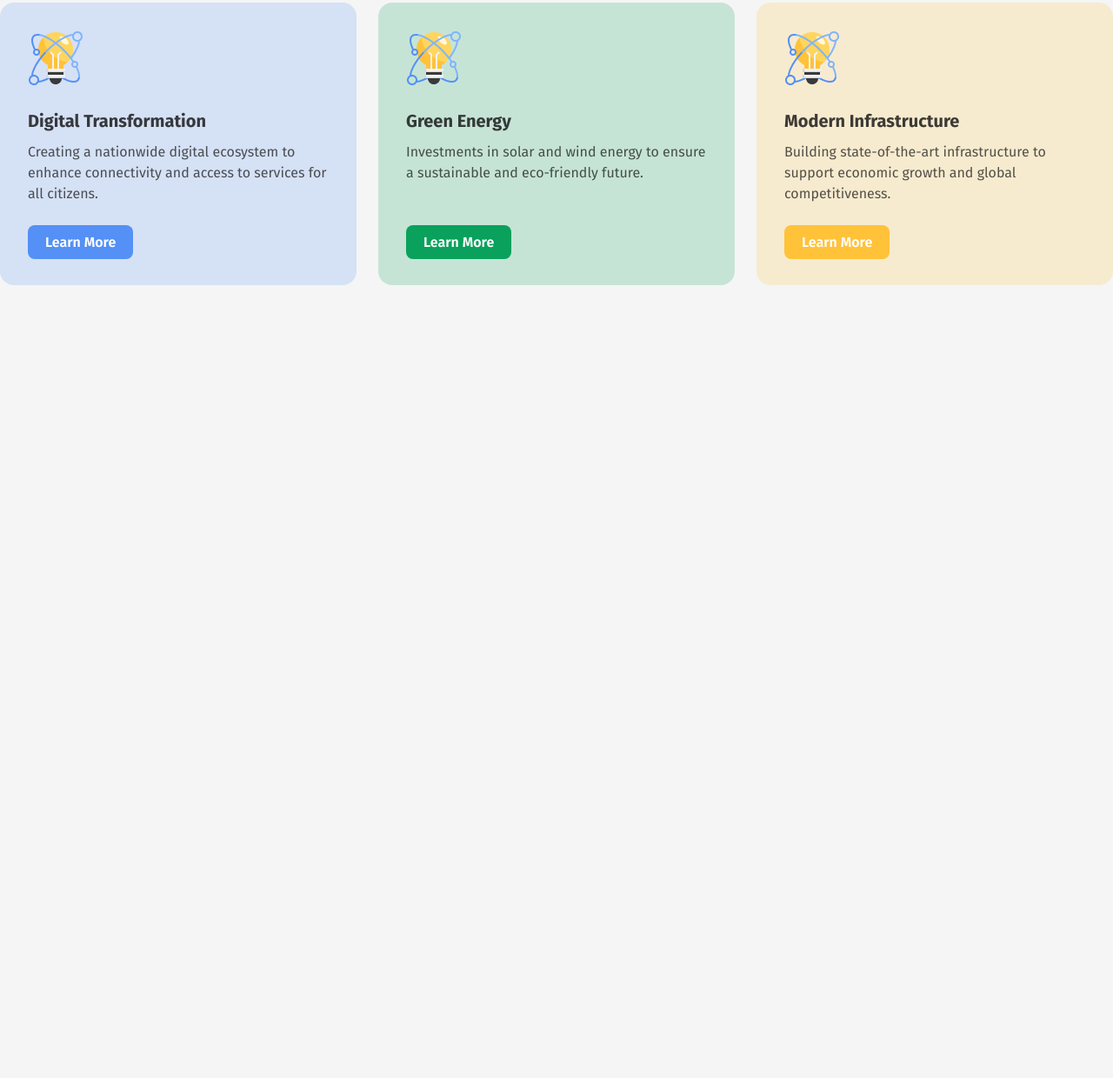
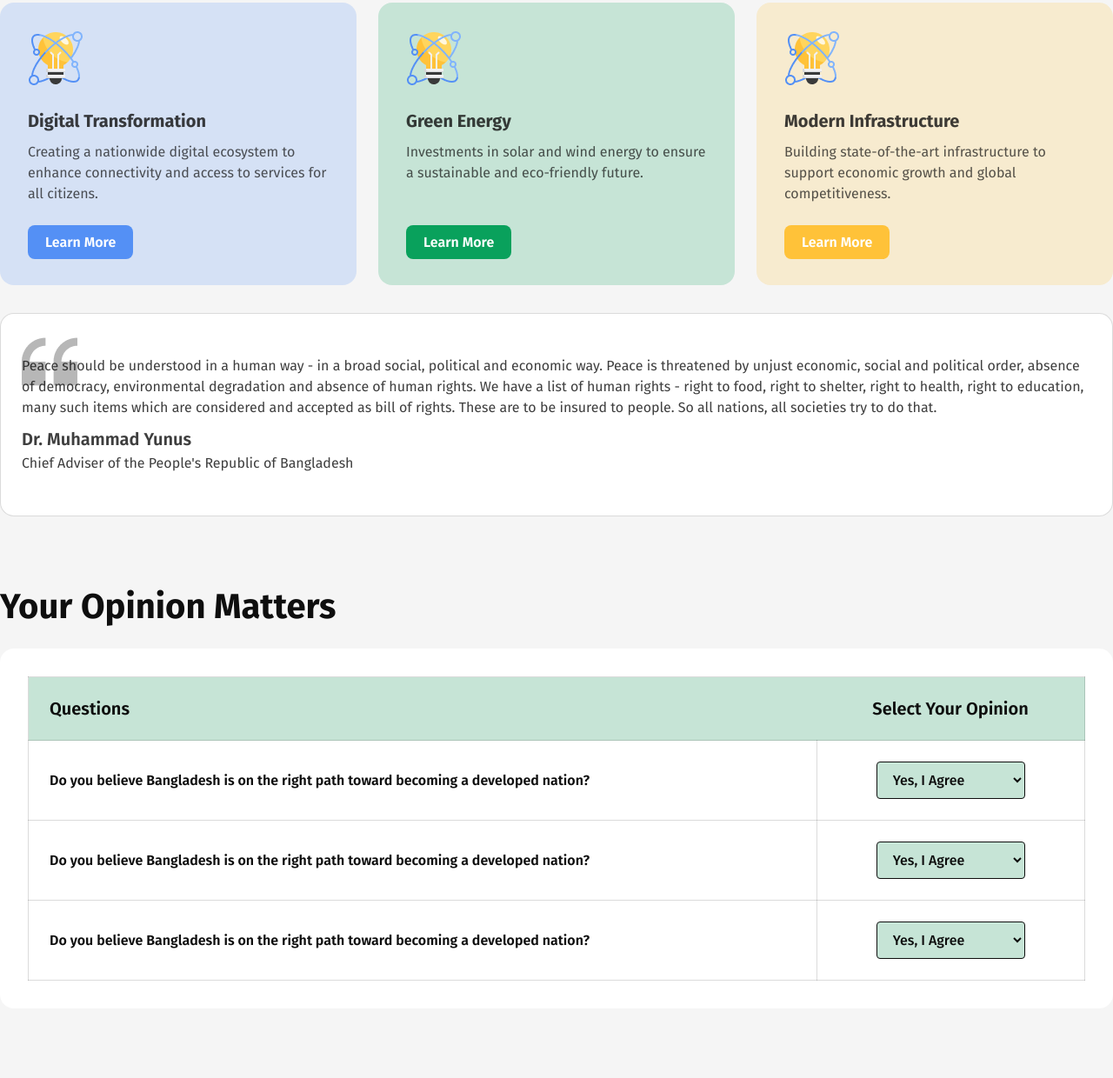
Before and after one commit to MH-Kniloy/PH-B11A1-Bangladesh-2.0, a plain HTML site: page index.html in a window 1280 px wide. Shown: the part 1349-2589 px from the top of the page at 87% size. Before the commit the page ends 1757 px from the top, so only its background shows below. Drawn offline with Linux system fonts and the light colour scheme.

Commit message:
Quote and Opinion Section Added

```diff
--- a/index.html
+++ b/index.html
@@ -32,7 +32,7 @@
               <button class="btn">Explore New Bangladesh</button>
             </div>
             <div class="banner-right">
-                <img src="assets/hero.png" alt="hero-img">
+              <img src="assets/hero.png" alt="hero-img" />
             </div>
           </div>
         </div>
@@ -50,24 +50,36 @@
           <h2>Pillars of "Bangladesh 2.0"</h2>
           <div class="pillar-card-container">
             <div class="pillar-card-box">
-                        <img src="assets/card-icon.png" alt="">
+              <img src="assets/card-icon.png" alt="" />
               <h4>Innovation</h4>
-                        <p>Innovation sparks progress, driving growth through technology and creativity globally. </p>
+              <p>
+                Innovation sparks progress, driving growth through technology
+                and creativity globally.
+              </p>
             </div>
             <div class="pillar-card-box">
-                        <img src="assets/card-icon.png" alt="">
+              <img src="assets/card-icon.png" alt="" />
               <h4>Sustainability</h4>
-                        <p>Sustainability champions progress, fostering eco-friendly growth and green innovation. </p>
+              <p>
+                Sustainability champions progress, fostering eco-friendly growth
+                and green innovation.
+              </p>
             </div>
             <div class="pillar-card-box">
-                        <img src="assets/card-icon.png" alt="">
+              <img src="assets/card-icon.png" alt="" />
               <h4>Infrastructure</h4>
-                        <p>Infrastructure drives development, connecting communities and enabling sustainable economic growth. </p>
+              <p>
+                Infrastructure drives development, connecting communities and
+                enabling sustainable economic growth.
+              </p>
             </div>
             <div class="pillar-card-box">
-                        <img src="assets/card-icon.png" alt="">
+              <img src="assets/card-icon.png" alt="" />
               <h4>Empowerment</h4>
-                        <p>Empowerment inspires confidence, fosters equality, and unlocks potential for progress. </p>
+              <p>
+                Empowerment inspires confidence, fosters equality, and unlocks
+                potential for progress.
+              </p>
             </div>
           </div>
         </div>
@@ -79,24 +91,39 @@
       <section id="vision">
         <div class="container">
           <h2>The Vision of Future</h2>
-                <p class="vision-text">Bangladesh 2.0 aims to redefine the nation’s trajectory by embracing cutting-edge technology, promoting inclusive growth, and ensuring sustainability. With initiatives in renewable energy, digital transformation, and robust infrastructure, the country is set to become a global model of development.</p>
+          <p class="vision-text">
+            Bangladesh 2.0 aims to redefine the nation’s trajectory by embracing
+            cutting-edge technology, promoting inclusive growth, and ensuring
+            sustainability. With initiatives in renewable energy, digital
+            transformation, and robust infrastructure, the country is set to
+            become a global model of development.
+          </p>
           <div class="vision-card-container">
             <div class="vision-card-box">
-                        <img src="assets/card-icon.png" alt="card-icon">
+              <img src="assets/card-icon.png" alt="card-icon" />
               <h4>Digital Transformation</h4>
-                        <p>Creating a nationwide digital ecosystem to enhance connectivity and access to services for all citizens.</p>
+              <p>
+                Creating a nationwide digital ecosystem to enhance connectivity
+                and access to services for all citizens.
+              </p>
               <button>Learn More</button>
             </div>
             <div class="vision-card-box">
-                        <img src="assets/card-icon.png" alt="card-icon">
+              <img src="assets/card-icon.png" alt="card-icon" />
               <h4>Green Energy</h4>
-                        <p>Investments in solar and wind energy to ensure a sustainable and eco-friendly future.</p>
+              <p>
+                Investments in solar and wind energy to ensure a sustainable and
+                eco-friendly future.
+              </p>
               <button>Learn More</button>
             </div>
             <div class="vision-card-box">
-                        <img src="assets/card-icon.png" alt="card-icon">
+              <img src="assets/card-icon.png" alt="card-icon" />
               <h4>Modern Infrastructure</h4>
-                        <p>Building state-of-the-art infrastructure to support economic growth and global competitiveness.</p>
+              <p>
+                Building state-of-the-art infrastructure to support economic
+                growth and global competitiveness.
+              </p>
               <button>Learn More</button>
             </div>
           </div>
@@ -104,9 +131,85 @@
       </section>
       <!-- Vision Section End  -->
 
+      <!-- Quote Section Start  -->
+      <section id="quote">
+        <div class="container">
+          <div class="quote-container">
+            <img src="assets/quote-bg.png" alt="quote-icon" />
+            <p>
+              Peace should be understood in a human way - in a broad social,
+              political and economic way. Peace is threatened by unjust
+              economic, social and political order, absence of democracy,
+              environmental degradation and absence of human rights. We have a
+              list of human rights - right to food, right to shelter, right to
+              health, right to education, many such items which are considered
+              and accepted as bill of rights. These are to be insured to people.
+              So all nations, all societies try to do that.
+            </p>
+            <h4>Dr. Muhammad Yunus</h4>
+            <p>Chief Adviser of the People's Republic of Bangladesh</p>
+          </div>
+        </div>
+      </section>
+      <!-- Quote Section End  -->
 
-        <!-- Vision Section Start  -->
-        <!-- Vision Section End  -->
+      <!-- Opinion Section Start  -->
+      <section id="opinion">
+        <div class="container">
+          <div class="opinion-container">
+            <h2>Your Opinion Matters</h2>
+            <div class="questions">
+              <table>
+                <thead>
+                  <tr>
+                    <td>Questions</td>
+                    <td>Select Your Opinion</td>
+                  </tr>
+                </thead>
+                <tbody>
+                  <tr>
+                    <td>
+                      Do you believe Bangladesh is on the right path toward
+                      becoming a developed nation?
+                    </td>
+                    <td>
+                      <select name="opinions" id="opinions">
+                        <option value="yes">Yes, I Agree</option>
+                        <option value="no">No, I Don't Agree</option>
+                      </select>
+                    </td>
+                  </tr>
+                  <tr>
+                    <td>
+                      Do you believe Bangladesh is on the right path toward
+                      becoming a developed nation?
+                    </td>
+                    <td>
+                      <select name="opinions" id="opinions">
+                        <option value="yes">Yes, I Agree</option>
+                        <option value="no">No, I Don't Agree</option>
+                      </select>
+                    </td>
+                  </tr>
+                  <tr>
+                    <td>
+                      Do you believe Bangladesh is on the right path toward
+                      becoming a developed nation?
+                    </td>
+                    <td>
+                      <select name="opinions" id="opinions">
+                        <option value="yes">Yes, I Agree</option>
+                        <option value="no">No, I Don't Agree</option>
+                      </select>
+                    </td>
+                  </tr>
+                </tbody>
+              </table>
+            </div>
+          </div>
+        </div>
+      </section>
+      <!-- Opinion Section End  -->
       <!-- Vision Section Start  -->
       <!-- Vision Section End  -->
     </main>
--- a/styles/style.css
+++ b/styles/style.css
@@ -138,7 +138,7 @@ nav {
 
 /* =========== Vision CSS Start ========== */
 #vision {
-  padding: 0 0 80px 0;
+  padding: 0 0 32px 0;
 }
 #vision h2 {
   color: #0e0e0e;
@@ -166,10 +166,10 @@ nav {
   height: 325px;
 }
 .vision-card-box:nth-of-type(2) {
-  background:#C6E4D6;
+  background: #c6e4d6;
 }
 .vision-card-box:last-of-type {
-  background:#F7EBCF;
+  background: #f7ebcf;
 }
 .vision-card-box img {
   margin-bottom: 24px;
@@ -187,7 +187,7 @@ nav {
   line-height: 24px;
   margin-bottom: 24px;
 }
-.vision-card-box:nth-of-type(2)  p {
+.vision-card-box:nth-of-type(2) p {
   margin-bottom: 48px;
 }
 .vision-card-box button {
@@ -205,14 +205,14 @@ nav {
   background-color: #3365ba;
 }
 .vision-card-box:nth-of-type(2) button {
-  background-color: #09A15C;
+  background-color: #09a15c;
   transition: all 0.4s ease-in-out;
 }
 .vision-card-box:nth-of-type(2) button:hover {
   background-color: #076e3f;
 }
 .vision-card-box:last-of-type button {
-  background-color: #FFC239;
+  background-color: #ffc239;
   transition: all 0.4s ease-in-out;
 }
 .vision-card-box:last-of-type button:hover {
@@ -220,6 +220,98 @@ nav {
 }
 /* =========== Vision CSS End ========== */
 
+/* =========== Quote CSS Start ========== */
+#quote {
+  padding-bottom: 80px;
+}
+.quote-container {
+  padding: 48px 24px;
+  position: relative;
+  border-radius: 16px;
+  border: 1px solid rgba(14, 14, 14, 0.15);
+  background: #fff;
+}
+.quote-container img {
+  position: absolute;
+  top: 23px;
+}
+.quote-container p {
+  color: rgba(14, 14, 14, 0.8);
+  font-size: 16px;
+  font-weight: 400;
+  line-height: 24px;
+}
+.quote-container h4 {
+  color: rgba(14, 14, 14, 0.8);
+  font-size: 20px;
+  font-weight: 600;
+  line-height: 24px;
+  margin-top: 12px;
+  margin-bottom: 4px;
+}
+/* =========== Quote CSS End ========== */
+
+/* =========== Opinion CSS Start ========== */
+#opinion {
+  padding-bottom: 80px;
+}
+.opinion-container h2 {
+  color: #0e0e0e;
+  font-size: 40px;
+  font-weight: 700;
+  margin-bottom: 24px;
+}
+.questions {
+  border-radius: 16px;
+  background: #fff;
+  padding: 32px;
+}
+.questions table {
+  border: 1px solid rgba(14, 14, 14, 0.15);
+  border-collapse: collapse;
+  width: 1216px;
+}
+.questions table thead {
+  background: #c6e4d6;
+}
+.questions table thead td {
+  color: #0e0e0e;
+  font-size: 20px;
+  font-weight: 600;
+}
+.questions table thead td:last-of-type {
+  text-align: center;
+}
+
+.questions table thead td {
+  padding: 24px;
+}
+.questions table tbody tr td {
+  border: 1px solid rgba(14, 14, 14, 0.15);
+  padding: 24px;
+  color: #0e0e0e;
+  font-size: 16px;
+  font-weight: 600;
+}
+.questions table tbody tr td:last-of-type {
+  text-align: center;
+}
+.questions table tbody tr td select {
+  padding: 10px 14px;
+  border-radius: 4px;
+  border: 1px solid #0e0e0e;
+  background: #c6e4d6;
+  color: #0e0e0e;
+  font-size: 16px;
+  font-weight: 500;
+}
+.questions table tbody tr td select option {
+  color: #0e0e0e;
+  font-size: 16px;
+  font-weight: 500;
+}
+/* =========== Opinion CSS End ========== */
+
 /* =========== Header CSS Start ========== */
 /* =========== Header CSS End ========== */
 /* =========== Header CSS Start ========== */
```
Lines whose indentation alone changed are shown as unchanged.
